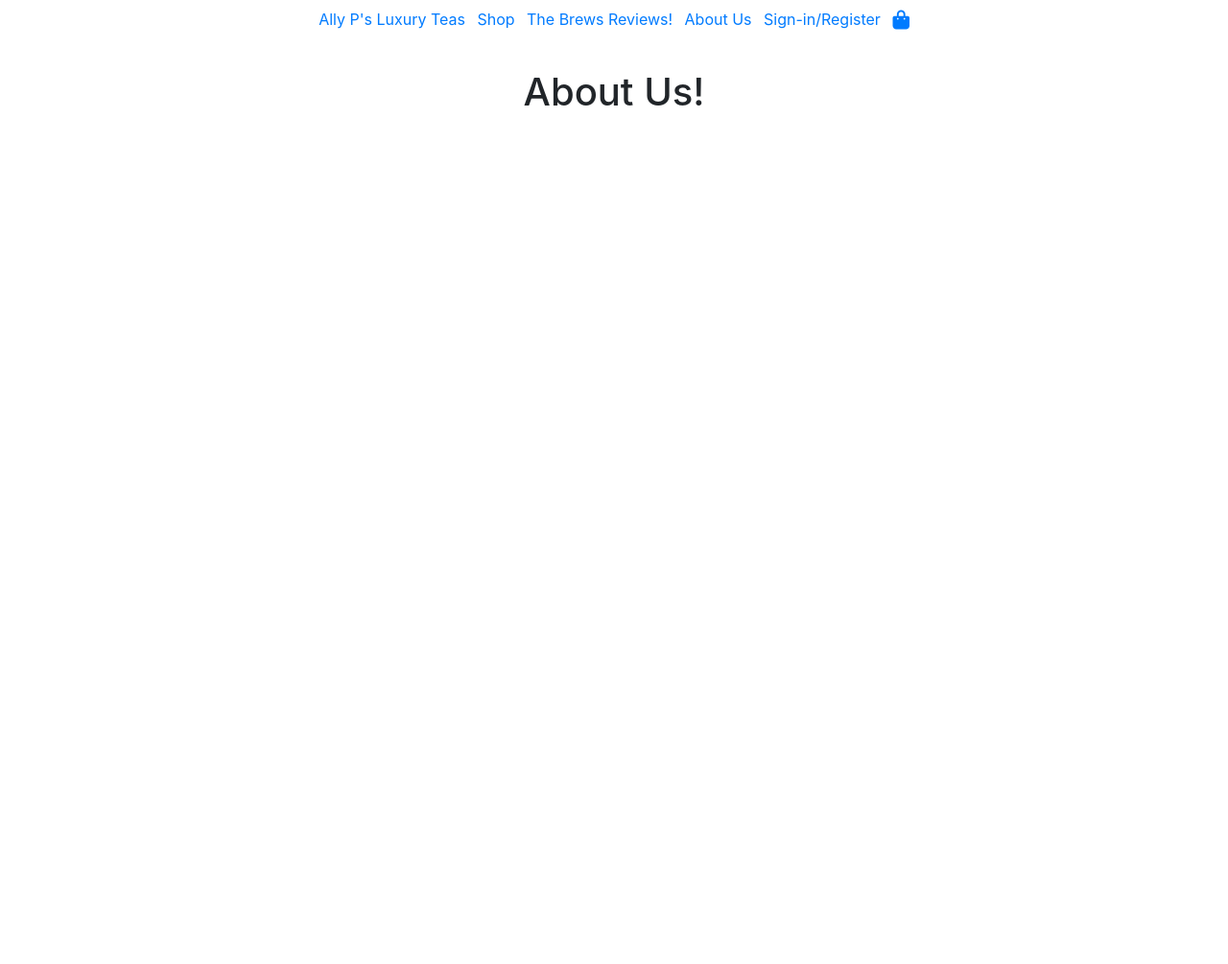
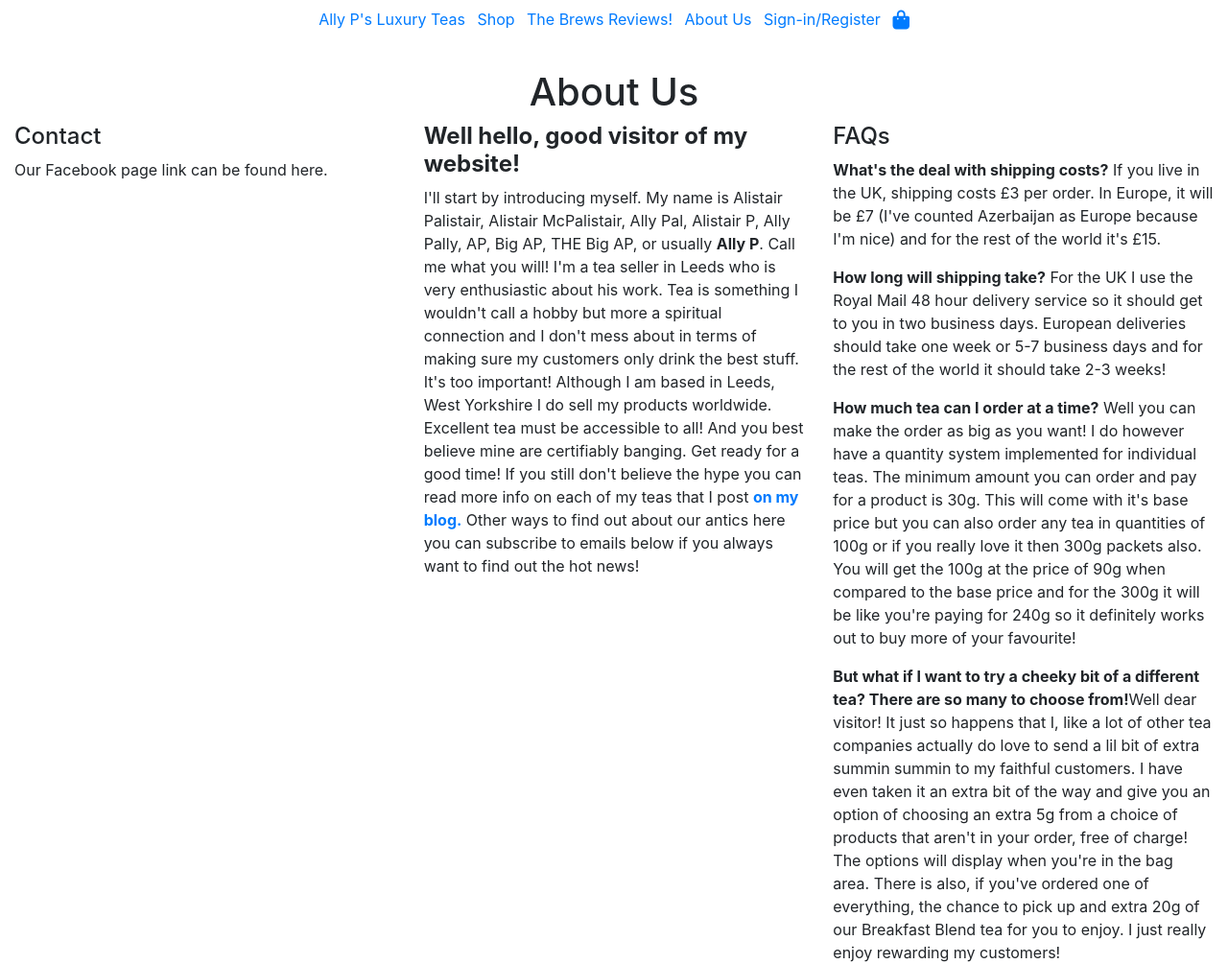
Before and after one commit to AlistairDriscoll/Ally-Ps-Luxury-Teas-Leeds, a Django app: page /about/ in a window 1280 px wide. Shown: the whole page at 96% size. Before the commit the page ends 110 px from the top, so only its background shows below. Run offline with Django 4.2, Linux system fonts and the light colour scheme; some libraries are stand-ins or nearby versions.

Commit message:
Add: COntent to about us page

```diff
--- a/about/templates/about/about.html
+++ b/about/templates/about/about.html
@@ -2,6 +2,58 @@
 {% load static %}
 
 {% block content %}
-<h1>About Us!</h1>
+<h1>About Us</h1>
+
+<div class="container-fluid">
+    <div class="row">
+        <div class="col-12 col-md-4">
+            <h4>Contact</h4>
+            <p>Our Facebook page link can be found <a href=""></a>here.</p>
+        </div>
+        <div class="col-12 col-md-8 col-lg-4">
+            <h4><strong>Well hello, good visitor of my website!</strong></h4>
+            <p>
+                I'll start by introducing myself. My name is Alistair Palistair,
+                Alistair McPalistair, Ally Pal, Alistair P, Ally Pally, AP, Big AP, THE Big AP, or usually <strong>Ally P</strong>.
+                Call me what you will! I'm a tea seller in Leeds who is very enthusiastic about his work.
+                Tea is something I wouldn't call a hobby but more a spiritual connection and I don't mess about
+                in terms of making sure my customers only drink the best stuff. It's too important!
+                Although I am based in Leeds, West Yorkshire I do sell my products worldwide.
+                Excellent tea must be accessible to all! And you best believe mine are certifiably banging. Get ready for a good time!
+                If you still don't believe the hype you can read more info on each of my teas that I post <a href="{% url 'blog' %}"><strong>on my blog.</strong></a>
+                Other ways to find out about our antics here you can subscribe to emails below if you always want to find out the hot news!
+            </p>
+        </div>
+        <div class="col-12 col-lg-4">
+            <h4>FAQs</h4>
+            <div class="row">
+                <div class="col-12">
+                    <p><strong>What's the deal with shipping costs?</strong> <span>If you live in the UK, shipping costs £3 per order.
+                        In Europe, it will be £7 (I've counted Azerbaijan as Europe because I'm nice) and for the rest of the world
+                        it's £15.</span></p>
+                </div>
+                <div class="col-12">
+                    <p><strong>How long will shipping take?</strong> <span>For the UK I use the Royal Mail 48 hour delivery service so
+                        it should get to you in two business days. European deliveries should take one week or 5-7 business
+                        days and for the rest of the world it should take 2-3 weeks!</span></p>
+                </div>
+                <div class="col-12">
+                    <p><strong>How much tea can I order at a time?</strong> <span>Well you can make the order as big as you want!
+                        I do however have a quantity system implemented for individual teas.
+                        The minimum amount you can order and pay for a product is 30g. This will come with it's base price
+                        but you can also order any tea in quantities of 100g or if you really love it then 300g packets also.
+                        You will get the 100g at the price of 90g when compared to the base price and for the 300g it will be
+                        like you're paying for 240g so it definitely works out to buy more of your favourite!</span></p>
+                </div>
+                <div class="col-12"><strong>But what if I want to try a cheeky bit of a different tea? There are so many to choose from!</strong><span>Well dear visitor!
+                    It just so happens that I, like a lot of other tea companies actually do love to send a lil bit of extra summin summin to my faithful customers.
+                    I have even taken it an extra bit of the way and give you an option of choosing an extra 5g from a choice of
+                    products that aren't in your order, free of charge! The options will display when you're in the bag area.
+                    There is also, if you've ordered one of everything, the chance to pick up and extra 20g of our Breakfast Blend
+                    tea for you to enjoy. I just really enjoy rewarding my customers!</span></div>
+            </div>
+        </div>
+    </div>
+</div>
 
 {% endblock content %}
```
